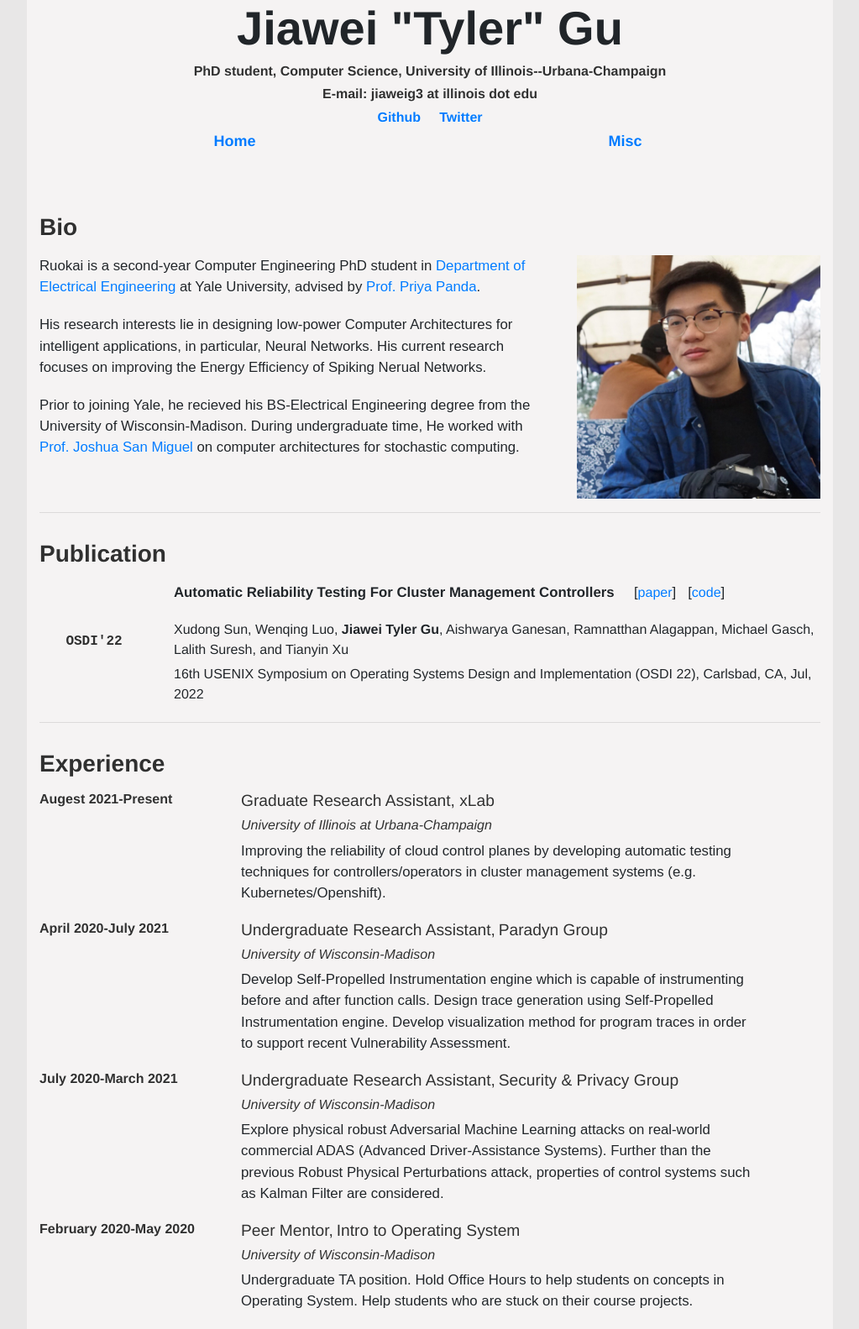
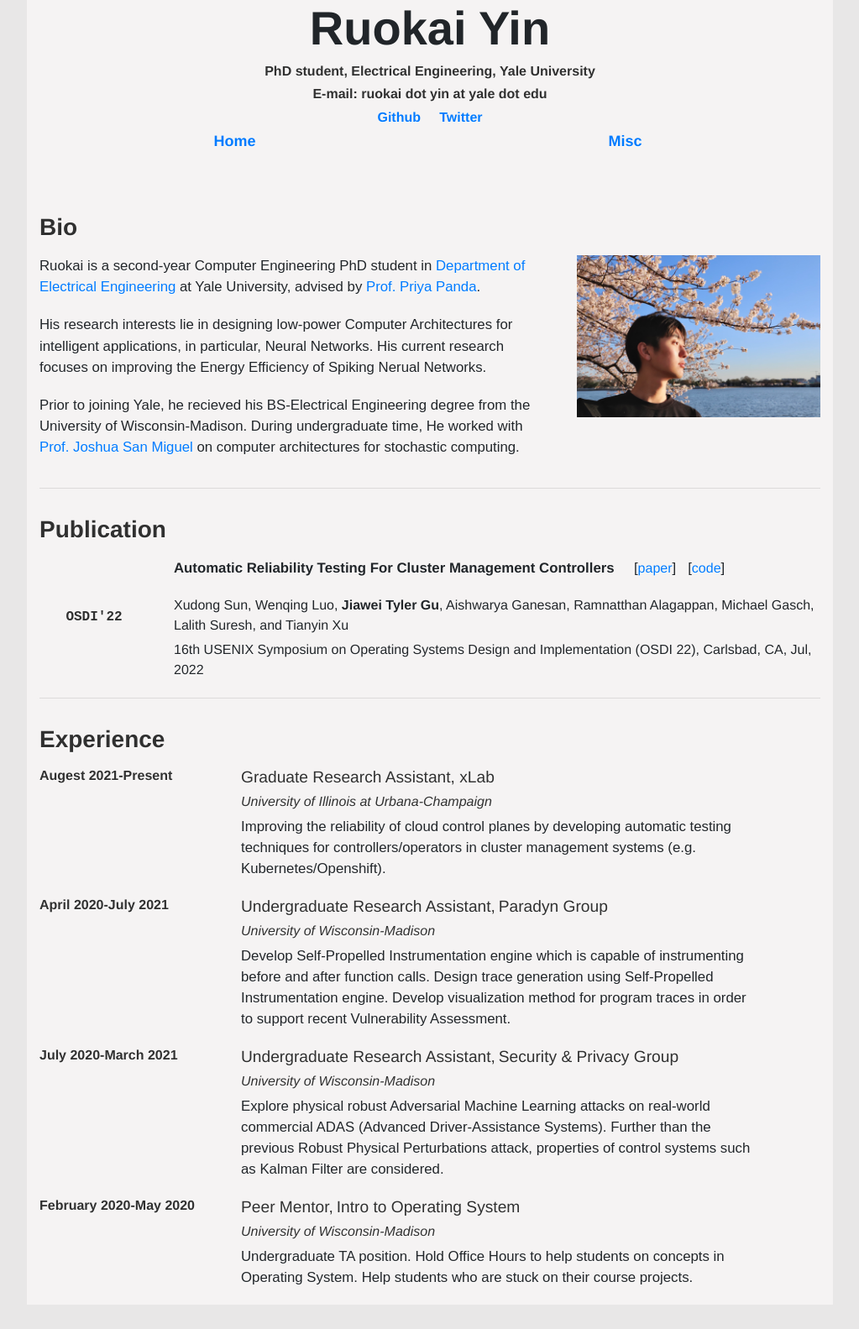
Before and after one commit to RuokaiYin/RuokaiYin.github.io, a Jekyll site: the page built from index.html, in a window 1280 px wide. Shown: the whole page at 84% size, without its empty margins (128-1151 px from the left). Built offline with Jekyll 4.4.1, drawn with Linux system fonts in a browser that asks for light colours; after the commit the page ends 1554 px from its top, so only the background shows below that.

Commit message:
update title

```diff
--- a/_includes/header.html
+++ b/_includes/header.html
@@ -1,8 +1,8 @@
-<h1 style="text-align: center;">Jiawei "Tyler" Gu</h1>
-<h4 style="text-align: center;">PhD student, Computer Science, University of Illinois--Urbana-Champaign</h4>
-<h4 style="text-align: center;">E-mail: jiaweig3 at illinois dot edu</h4>
+<h1 style="text-align: center;">Ruokai Yin</h1>
+<h4 style="text-align: center;">PhD student, Electrical Engineering, Yale University</h4>
+<h4 style="text-align: center;">E-mail: ruokai dot yin at yale dot edu</h4>
 <h4 style="text-align: center;">
-    <a href="https://github.com/tylergu" class="external" target="_blank">Github</a>
+    <a href="https://github.com/ruokaiyin" class="external" target="_blank">Github</a>
     &nbsp;&nbsp;&nbsp;
     <a href="https://twitter.com/tylergu_jiawei" class="external" target="_blank">Twitter</a>
 </h4>
```
Also changed, not shown: assets/images/bio.jpg, 3 other files.
